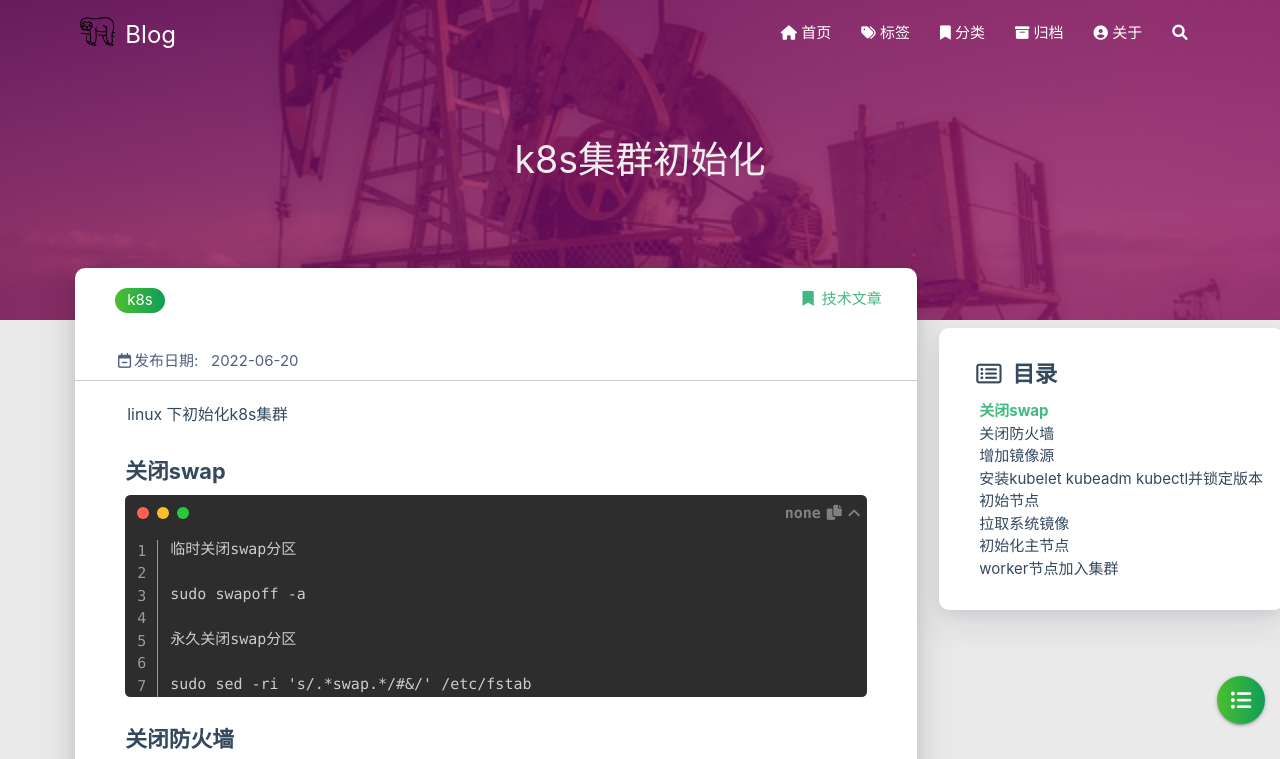
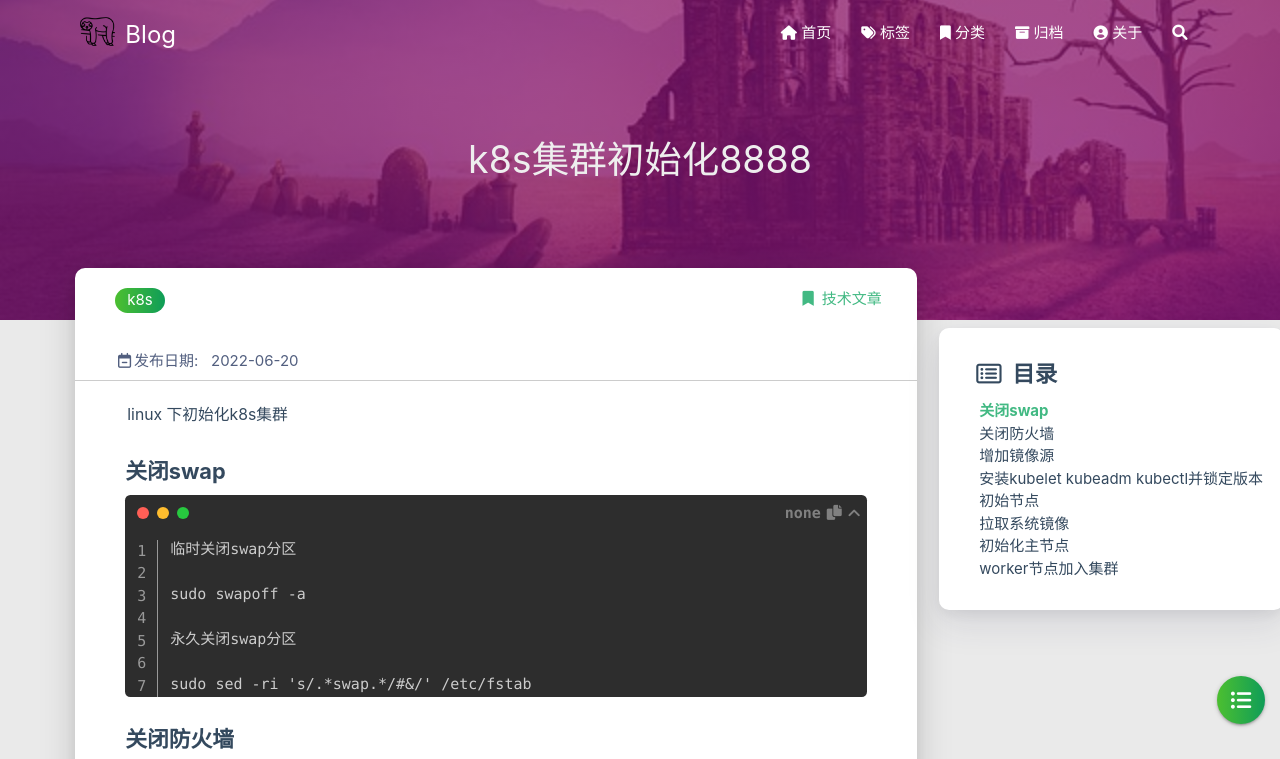
Before and after one commit to chrions/chrions.github.io, a plain HTML site: page 2022/06/20/k8s-ji-qun-chu-shi-hua/index.html in a window 1280 px wide. Shown: the top 759 px of the page. Drawn offline with Linux system fonts and the light colour scheme; some packages are replaced by stand-ins of ours; no server answers; a script that the page names is missing.

Commit message:
Site updated: 2022-06-20 19:15:13

```diff
--- a/2022/06/20/k8s-ji-qun-chu-shi-hua/index.html
+++ b/2022/06/20/k8s-ji-qun-chu-shi-hua/index.html
@@ -4,7 +4,7 @@
 
 <head>
     <meta charset="utf-8">
-    <meta name="keywords" content="k8s集群初始化, Blog">
+    <meta name="keywords" content="k8s集群初始化8888, Blog">
     <meta name="description" content="手把手搭建k8s集群">
     <meta http-equiv="X-UA-Compatible" content="IE=edge">
     <meta name="viewport" content="width=device-width, initial-scale=1.0, user-scalable=no">
@@ -19,7 +19,7 @@
 
 
 
-    <title>k8s集群初始化 | Blog</title>
+    <title>k8s集群初始化8888 | Blog</title>
     <link rel="icon" type="image/png" href="/favicon.png">
 
     <link rel="stylesheet" type="text/css" href="/libs/awesome/css/all.min.css">
@@ -265,12 +265,12 @@
 
 
 
-<div class="bg-cover pd-header post-cover" style="background-image: url('/medias/featureimages/20.jpg')">
+<div class="bg-cover pd-header post-cover" style="background-image: url('/medias/featureimages/4.jpg')">
     <div class="container" style="right: 0px;left: 0px;">
         <div class="row">
             <div class="col s12 m12 l12">
                 <div class="brand">
-                    <h1 class="description center-align post-title">k8s集群初始化</h1>
+                    <h1 class="description center-align post-title">k8s集群初始化8888</h1>
                 </div>
             </div>
         </div>
@@ -809,9 +809,9 @@ data:
                     <div class="card-image">
 
 
-                        <img src="/medias/featureimages/20.jpg" class="responsive-img" alt="k8s集群初始化">
+                        <img src="/medias/featureimages/4.jpg" class="responsive-img" alt="k8s集群初始化8888">
 
-                        <span class="card-title">k8s集群初始化</span>
+                        <span class="card-title">k8s集群初始化8888</span>
                     </div>
                 </a>
                 <div class="card-content article-content">
@@ -859,9 +859,9 @@ data:
                     <div class="card-image">
 
 
-                        <img src="/medias/featureimages/20.jpg" class="responsive-img" alt="k8s集群初始化">
+                        <img src="/medias/featureimages/4.jpg" class="responsive-img" alt="k8s集群初始化8888">
 
-                        <span class="card-title">k8s集群初始化</span>
+                        <span class="card-title">k8s集群初始化8888</span>
                     </div>
                 </a>
                 <div class="card-content article-content">
--- a/search.xml
+++ b/search.xml
@@ -4,7 +4,7 @@
 
 
     <entry>
-      <title>k8s集群初始化</title>
+      <title>k8s集群初始化8888</title>
       <link href="/2022/06/20/k8s-ji-qun-chu-shi-hua/"/>
       <url>/2022/06/20/k8s-ji-qun-chu-shi-hua/</url>
 
```
Also changed, not shown: archives/2022/06/index.html (+2 -2 lines), archives/2022/index.html (+2 -2 lines), archives/index.html (+2 -2 lines), categories/技术文章/index.html (+2 -2 lines), index.html (+4 -4 lines), tags/k8s/index.html (+2 -2 lines).
